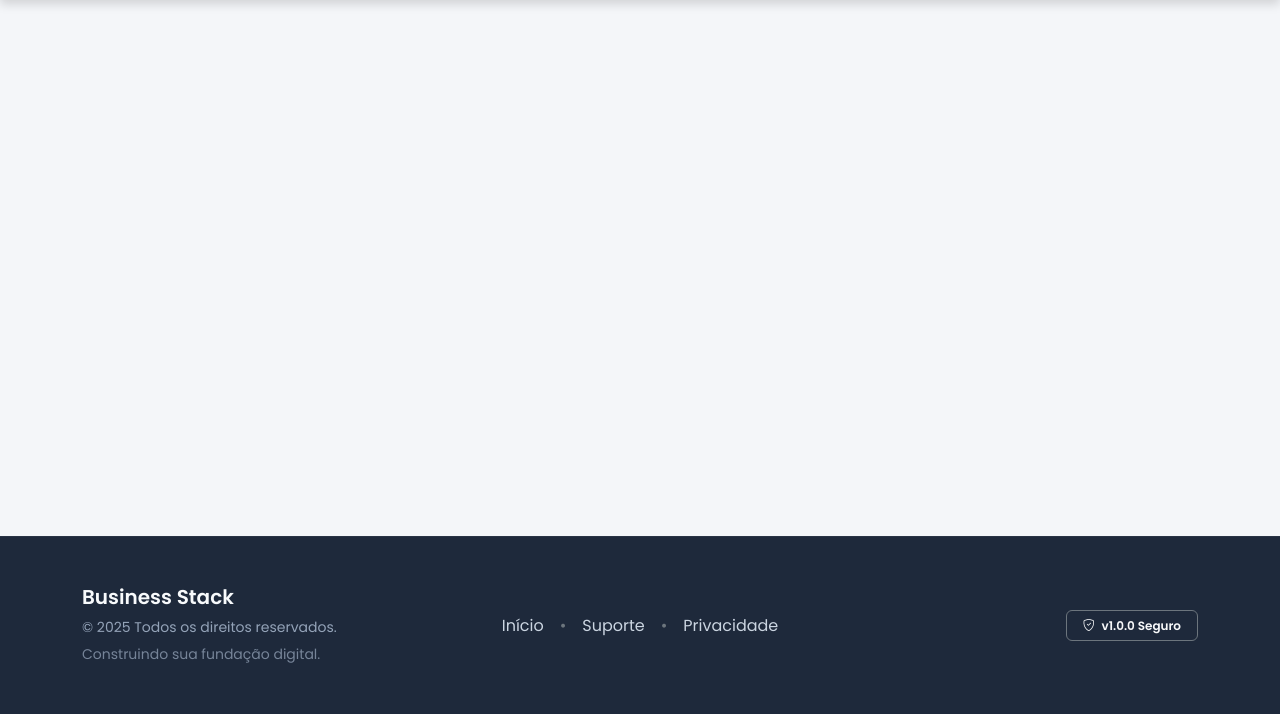
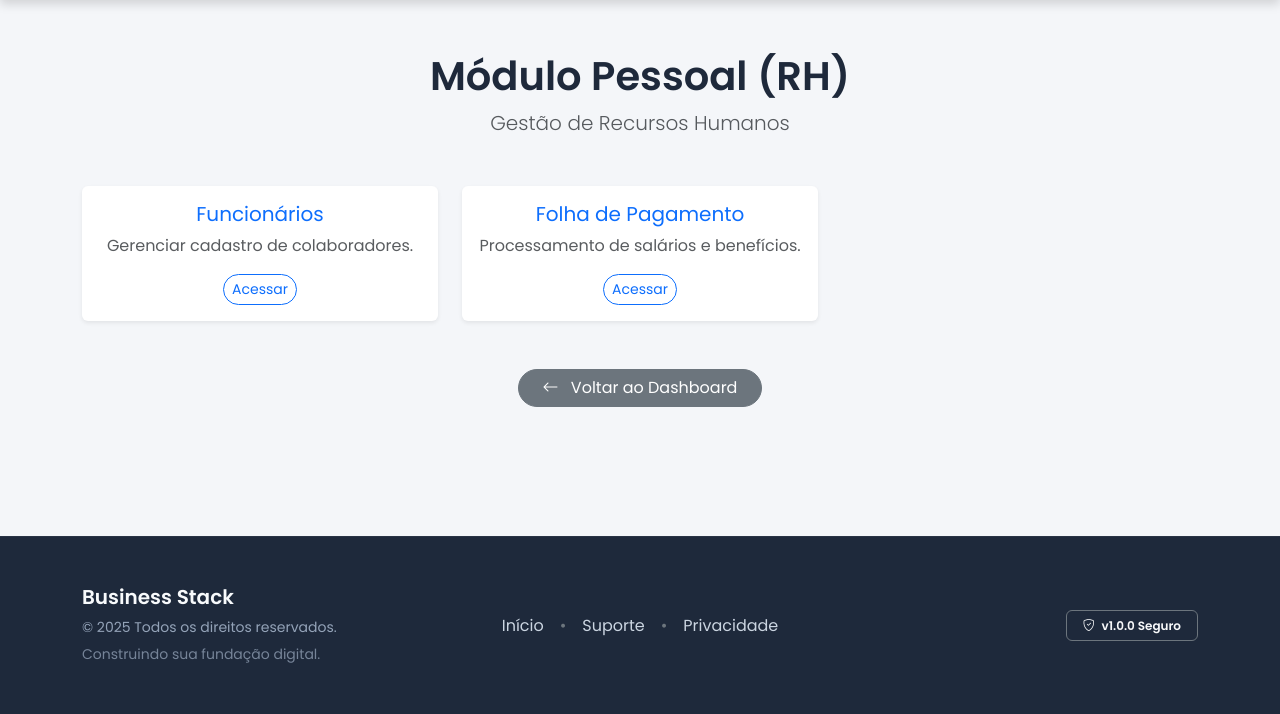
Before and after one commit to vandersongc/Business_Stack, a Django app: page /pessoal/ in a window 1280 px wide. Shown: the part 86-800 px from the top of the page. Run offline with Django 5.2, Linux system fonts and the light colour scheme; the visitor is signed in with stand-in values (Sample User, id 1).

Commit message:
v14 0512

```diff
--- a/business_stack/urls.py
+++ b/business_stack/urls.py
@@ -1,7 +1,7 @@
 from django.contrib import admin
 from django.urls import path
 from home import views as home_views
-# Se estiver usando temp_views para outras coisas, mantenha a importação:
+from human_resources import views as rh_views
 from . import views as temp_views
 
 urlpatterns = [
@@ -18,6 +18,10 @@
 
     path('logout/', home_views.logout_view, name='logout'),
 
+
+    path('pessoal/', rh_views.home_rh, name='pessoal'),
+
+
     # Rotas dos Módulos (seus outros links)
     path('administrador/', temp_views.administrador, name='administrador'),
     path('auditoria/', temp_views.auditoria, name='auditoria'),
--- a/human_resources/templates/home_rh.html
+++ b/human_resources/templates/home_rh.html
@@ -1,66 +1,41 @@
 {% extends 'base.html' %}
 {% load static %}
 
-{% block title %}Dashboard | Business Stack{% endblock %}
+{% block title %}Pessoal | Business Stack{% endblock %}
 
 {% block content %}
 <div class="container py-5">
     <div class="text-center mb-5">
-        <h2 class="page-title display-6 mb-2">Painel de Controle</h2>
-        <p class="lead text-muted" style="font-size: 1rem;">Selecione um módulo para gerenciar</p>
+        <h2 class="page-title display-6 mb-2">Módulo Pessoal (RH)</h2>
+        <p class="lead text-muted">Gestão de Recursos Humanos</p>
     </div>
 
-    <div class="row row-cols-1 row-cols-sm-2 row-cols-lg-4 g-4 justify-content-center">
-
+    <div class="row row-cols-1 row-cols-md-3 g-4">
         <div class="col">
-            <a href="{% url 'administrador' %}" class="module-card">
-                <img src="{% static 'img/pasta_adm.jpg' %}" alt="Aquisições e Talentos">
-                <span>Administrador</span>
-            </a>
+            <div class="card h-100 shadow-sm border-0">
+                <div class="card-body text-center">
+                    <h5 class="card-title text-primary">Funcionários</h5>
+                    <p class="card-text text-muted">Gerenciar cadastro de colaboradores.</p>
+                    <a href="#" class="btn btn-outline-primary btn-sm rounded-pill">Acessar</a>
+                </div>
+            </div>
         </div>
 
         <div class="col">
-            <a href="{% url 'financeiro' %}" class="module-card">
-                <img src="{% static 'img/pasta_financeiro.jpg' %}" alt="Benefícios">
-                <span>Financeiro</span>
-            </a>
+            <div class="card h-100 shadow-sm border-0">
+                <div class="card-body text-center">
+                    <h5 class="card-title text-primary">Folha de Pagamento</h5>
+                    <p class="card-text text-muted">Processamento de salários e benefícios.</p>
+                    <a href="#" class="btn btn-outline-primary btn-sm rounded-pill">Acessar</a>
+                </div>
+            </div>
         </div>
+    </div>
 
-        <div class="col">
-            <a href="{% url 'pessoal' %}" class="module-card">
-                <img src="{% static 'img/pasta_pessoal.jpg' %}" alt="Cadastro de Funcionários">
-                <span>Pessoal</span>
-            </a>
-        </div>
-
-        <div class="col">
-            <a href="{% url 'suprimentos' %}" class="module-card">
-                <img src="{% static 'img/pasta_suprimentos.jpg' %}" alt="Capacitação">
-                <span>Suprimentos</span>
-            </a>
-        </div>
-
-        <div class="col">
-            <a href="{% url 'contabilidade' %}" class="module-card">
-                <img src="{% static 'img/pasta_contabilidade.jpg' %}" alt="Comunicação Interna">
-                <span>Contabilidade</span>
-            </a>
-        </div>
-
-        <div class="col">
-            <a href="{% url 'logistica' %}" class="module-card">
-                <img src="{% static 'img/pasta_logistica.jpg' %}" alt="Operações de RH">
-                <span>Logística</span>
-            </a>
-        </div>
-
-        <div class="col">
-            <a href="{% url 'auditoria' %}" class="module-card">
-                <img src="{% static 'img/pasta_auditoria.jpg' %}" alt="Saúde, Segurança e Meio Ambiente">
-                <span>Auditoria</span>
-            </a>
-        </div>
-
+    <div class="text-center mt-5">
+        <a href="{% url 'home' %}" class="btn btn-secondary rounded-pill px-4">
+            <i class="bi bi-arrow-left me-2"></i> Voltar ao Dashboard
+        </a>
     </div>
 </div>
 {% endblock %}
--- a/human_resources/views.py
+++ b/human_resources/views.py
@@ -1,3 +1,10 @@
 from django.shortcuts import render
 
 # Create your views here.
+from django.shortcuts import render
+from django.contrib.auth.decorators import login_required
+
+# Adicione @login_required se quiser proteger a página
+@login_required
+def home_rh(request):
+    return render(request, 'home_rh.html')
```
Also changed, not shown: human_resources/templates/folha_de_pagamento.html (added).
